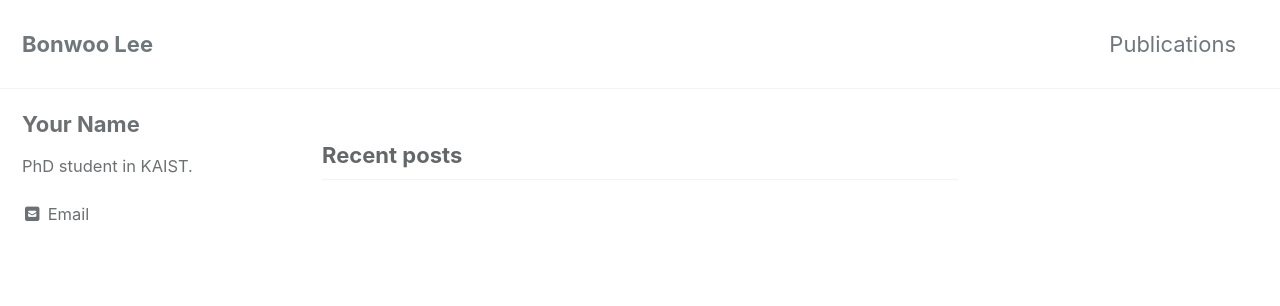
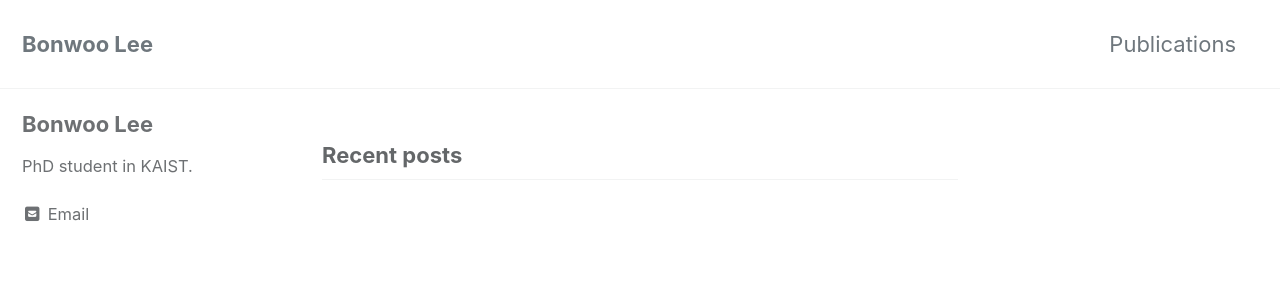
Before and after one commit to righthim/righthim.github.io, a Jekyll site: the page built from index.html, in a window 1280 px wide. Shown: the top 306 px of the page. Built offline with Jekyll 4.4.1, drawn with Linux system fonts in a browser that asks for light colours; cached includes are drawn as plain includes; the list of posts is cut into pages by our own code.

Commit message:
Update _config.yml

```diff
--- a/_config.yml
+++ b/_config.yml
@@ -113,7 +113,7 @@ analytics:
 
 # Site Author
 author:
-  name             : "Your Name"
+  name             : "Bonwoo Lee"
   avatar           : # path of avatar image, e.g. "/assets/images/bio-photo.jpg"
   bio              : "PhD student in KAIST."
   location         : #"Homepage in school website."
```
